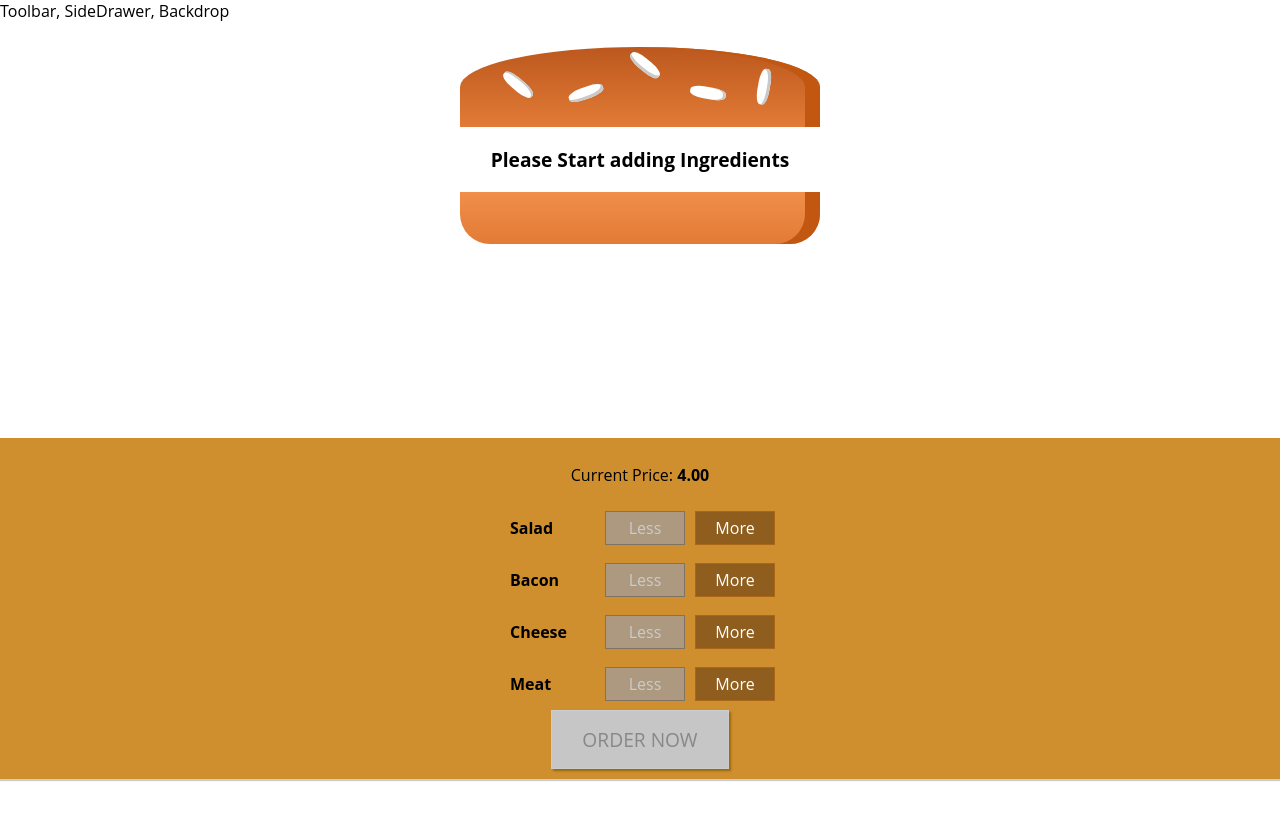
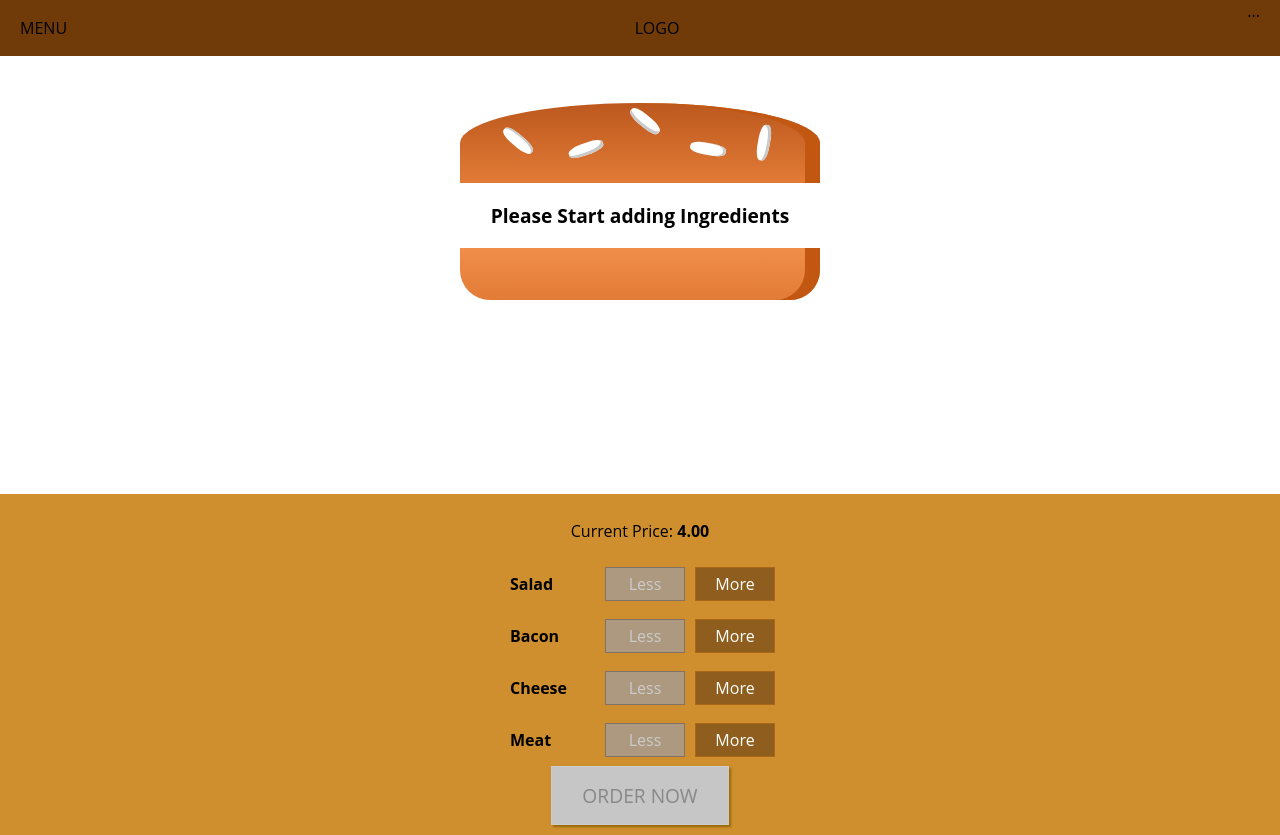
Before and after one commit to edwinb24/burger_builder, a React (Create React App) app: page / in a window 1280 px wide. Before the commit the page ends 800 px from the top, so only its background shows below. Built offline with nearby package versions, Linux system fonts and the light colour scheme; a web font is replaced by a local one.

Commit message:
Finish modal and working on Header

```diff
--- a/src/components/Burger/OrderSummary/OrderSummary.js
+++ b/src/components/Burger/OrderSummary/OrderSummary.js
@@ -1,4 +1,6 @@
 import React, {Fragment} from 'react'
+
+import Button from "./../../UI/Button/Button"
 
 const OrderSummary = (props) => {
     const ingredientSummary = Object.keys(props.ingredients)
@@ -17,7 +19,10 @@
             <ul>
                 {ingredientSummary}
             </ul>
+            <p><strong>Price: $ {props.price.toFixed(2)}</strong></p>
             <p>Continue to Checkout?</p>
+            <Button btnType="Danger" clicked={props.purchaseCanceled}>CANCEL</Button>
+            <Button btnType="Success" clicked={props.purchaseContinue}>CONTINUE</Button>
         </Fragment>
     )
 }
--- a/src/components/Layout/Layout.js
+++ b/src/components/Layout/Layout.js
@@ -1,10 +1,12 @@
 import React, {Fragment} from 'react'
 
+import Toolbar from "./../Navigation/Toolbar/Toolbar"
 import classes from './Layout.module.css'
 
 const Layout = props => (
     <Fragment>
-        <div>Toolbar, SideDrawer, Backdrop</div>
+        <Toolbar />
+        <div>SideDrawer</div>
         <main className={classes.Content}>
             {props.children}
         </main>
--- a/src/components/Layout/Layout.module.css
+++ b/src/components/Layout/Layout.module.css
@@ -1,3 +1,3 @@
 .Content {
-    margin-top: 16px;
+    margin-top: 72px;
 }
--- /dev/null
+++ b/src/components/Navigation/Toolbar/Toolbar.js
@@ -0,0 +1,14 @@
+import React from 'react'
+
+import classes from './Toolbar.module.css'
+
+const Toolbar = (props) =>
+    <header className={classes.Toolbar}>
+        <div>MENU</div>
+        <div>LOGO</div>
+        <nav>
+            ...
+        </nav>
+    </header>
+
+export default Toolbar
--- /dev/null
+++ b/src/components/Navigation/Toolbar/Toolbar.module.css
@@ -0,0 +1,21 @@
+.Toolbar {
+    height: 56px;
+    width: 100%;
+    position: fixed;
+    top: 0;
+    left: 0;
+    background-color: #703B09;
+    display: flex;
+    justify-content: space-between;
+    align-items: center;
+    padding-top: 0px;
+    padding-bottom: 0px;
+    padding-left: 20px;
+    padding-right: 20px;
+    box-sizing: border-box;
+    z-index: 90;
+}
+
+.Toolbar nav {
+    height: 100%;
+}
--- /dev/null
+++ b/src/components/UI/Button/Button.js
@@ -0,0 +1,12 @@
+import React from 'react'
+import classes from "./Button.module.css"
+
+const Button = (props) =>
+    <button
+        className={[classes.Button, classes[props.btnType]].join(" ")}
+        onClick={props.clicked}
+    >
+            {props.children}
+    </button>
+
+export default Button
--- /dev/null
+++ b/src/components/UI/Button/Button.module.css
@@ -0,0 +1,24 @@
+.Button {
+    background-color: transparent;
+    border: none;
+    color: white;
+    outline: none;
+    cursor: pointer;
+    font: inherit;
+    padding: 10px;
+    margin: 10px;
+    font-weight: bold;
+}
+
+.Button:first-of-type {
+    margin-left: 0;
+    padding-left: 0;
+}
+
+.Success {
+    color: #5C9210;
+}
+
+.Danger {
+    color: #944317;
+}
--- a/src/containers/BurgerBuilder/BurgerBuilder.js
+++ b/src/containers/BurgerBuilder/BurgerBuilder.js
@@ -44,6 +44,10 @@
         this.setState({purchasing: false})
     }
 
+    purchaseContinueHandler = () => {
+        alert("You Continue!")
+    }
+
     addIngredientHandler = (type) => {
         const updatedIngredients = {
             ...this.state.ingredients
@@ -77,7 +81,12 @@
         return (
             <Fragment>
                 <Modal show={this.state.purchasing} modalClosed={this.purchaseCancelHandler}>
-                    <OrderSummary ingredients={this.state.ingredients}/>
+                    <OrderSummary
+                        ingredients={this.state.ingredients}
+                        purchaseCanceled={this.purchaseCancelHandler}
+                        purchaseContinue={this.purchaseContinueHandler}
+                        price={this.state.totalPrice}
+                    />
                 </Modal>
                 <Burger ingredients={this.state.ingredients} />
                 <BurgerControls
```
